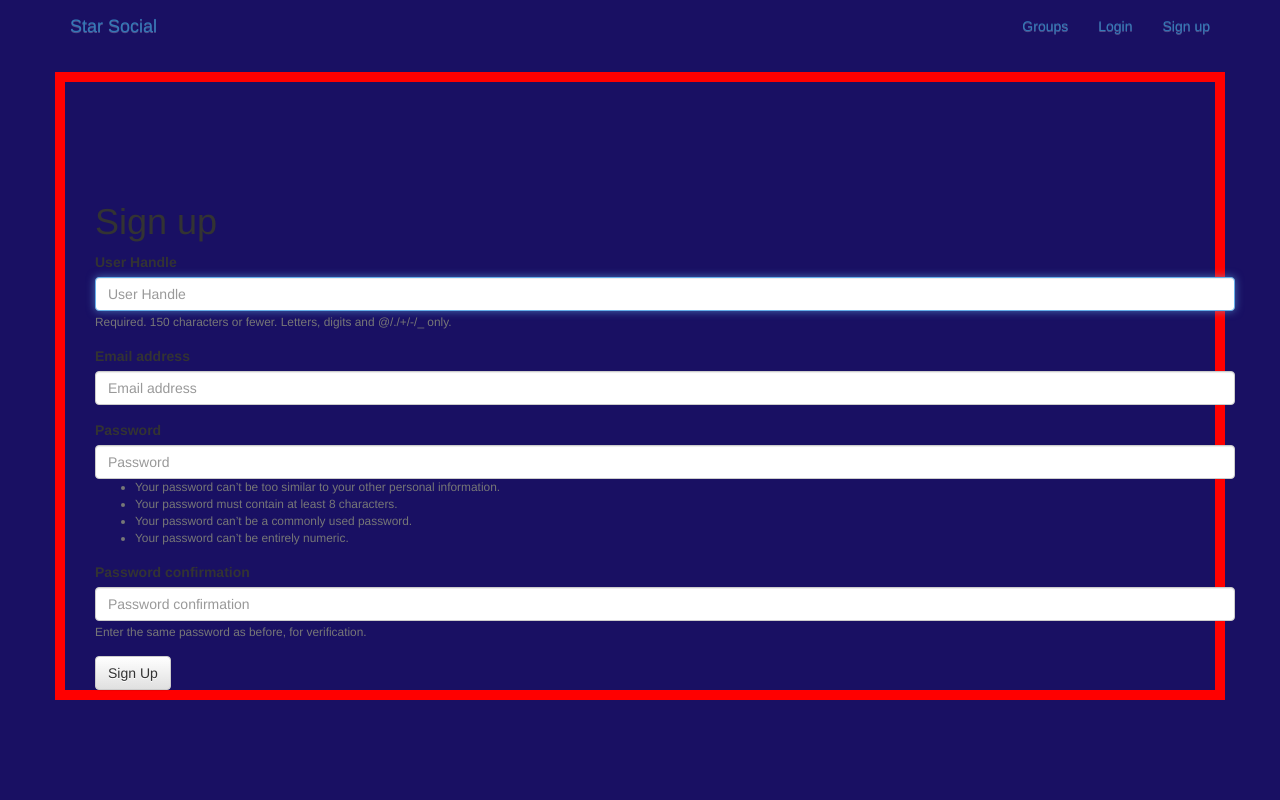
After one commit to the-n3rdman/django-deployment-example, a Django app: page /accounts/signup/ in a window 1280 px wide. The commit adds this page. Run offline with Django 4.2, Linux system fonts and the light colour scheme; some libraries are stand-ins or nearby versions.

```diff
--- /dev/null
+++ b/smclone/accounts/forms.py
@@ -0,0 +1,15 @@
+from django.contrib.auth import get_user_model
+from django.contrib.auth.forms import UserCreationForm
+
+
+class UserRegistrationForm(UserCreationForm):
+
+    class Meta:
+        fields = ['username', 'email', 'password1', 'password2']
+        model = get_user_model()
+
+    def __init__(self, *args, **kwargs):
+        super().__init__(*args, **kwargs)
+
+        self.fields['username'].label = 'User Handle'
+        self.fields['email'].label = 'Email address'
--- /dev/null
+++ b/smclone/accounts/templates/accounts/signup.html
@@ -0,0 +1,13 @@
+{% extends 'base.html' %}
+{% load bootstrap3 %}
+
+{% block content %}
+  <div class="container">
+    <h1>Sign up</h1>
+    <form method="POST">
+      {% csrf_token %}
+      {% bootstrap_form form %}
+      <input type="submit" class="btn btn-default" value="Sign Up">
+    </form>
+  </div>
+{% endblock %}
--- /dev/null
+++ b/smclone/accounts/urls.py
@@ -0,0 +1,11 @@
+from django.urls import re_path
+from django.contrib.auth import views as auth_views
+from . import views
+
+app_name = 'accounts'
+
+urlpatterns = [
+    re_path(r'login/$', auth_views.LoginView.as_view(template_name = 'accounts/login.html'), name = 'login'),
+    re_path(r'logout/$', auth_views.LogoutView.as_view(), name = 'logout'),
+    re_path(r'signup/$', views.SignUp.as_view(), name = 'signup'),
+]
--- a/smclone/accounts/views.py
+++ b/smclone/accounts/views.py
@@ -1,3 +1,12 @@
 from django.shortcuts import render
+from django.urls import reverse_lazy
+from django.views.generic import CreateView
 
+from . import forms
 # Create your views here.
+
+class SignUp(CreateView):
+
+    form_class = forms.UserRegistrationForm
+    success_url = reverse_lazy('login')
+    template_name = 'accounts/signup.html'
--- a/smclone/smclone/settings.py
+++ b/smclone/smclone/settings.py
@@ -39,6 +39,7 @@ INSTALLED_APPS = [
     'django.contrib.sessions',
     'django.contrib.messages',
     'django.contrib.staticfiles',
+    'bootstrap3',
     'accounts',
 ]
 
@@ -124,3 +125,6 @@ STATICFILES_DIR = [os.path.join(BASE_DIR, 'static')]
 # https://docs.djangoproject.com/en/4.0/ref/settings/#default-auto-field
 
 DEFAULT_AUTO_FIELD = 'django.db.models.BigAutoField'
+
+LOGIN_REDIRECT_URL = 'test'
+LOGOUT_REDIRECT_URL = 'thanks'
--- a/smclone/smclone/urls.py
+++ b/smclone/smclone/urls.py
@@ -20,4 +20,8 @@ from . import views
 urlpatterns = [
     path('admin/', admin.site.urls),
     re_path(r'^$', views.HomePage.as_view(), name = 'homepage'),
+    re_path(r'^accounts/', include('accounts.urls', namespace='accounts')),
+    re_path(r'^accounts/', include('django.contrib.auth.urls')),
+    re_path(r'^test/$', views.TestPage.as_view(), name = 'test'),
+    re_path(r'^thanks/$', views.ThanksPage.as_view(), name = 'thanks'),
 ]
--- a/smclone/smclone/views.py
+++ b/smclone/smclone/views.py
@@ -2,3 +2,9 @@ from django.views.generic import TemplateView
 
 class HomePage(TemplateView):
     template_name = 'index.html'
+
+class TestPage(TemplateView):
+    template_name = 'test.html'
+
+class ThanksPage(TemplateView):
+    template_name = 'thanks.html'
--- a/smclone/static/css/master.css
+++ b/smclone/static/css/master.css
@@ -0,0 +1,26 @@
+.mycontent{
+  padding-top: 100px;
+ border: 10px solid red;
+}
+
+html,
+body {
+  height: 100%;
+  width: 100%;
+  overflow: hidden;
+  background: #191063;
+  margin: 0;
+}
+
+
+#note {
+  position: absolute;
+  color: rgba(249,241,204,1);
+  left: 0;
+  right: 0;
+  bottom: 20px;
+  margin: auto;
+  text-align: center;
+  user-select: none;
+  font-family: Arial;
+}
--- a/smclone/templates/base.html
+++ b/smclone/templates/base.html
@@ -1,11 +1,46 @@
 <!DOCTYPE html>
+{% load static %}
 <html lang="en" dir="ltr">
   <head>
     <meta charset="utf-8">
-    <title></title>
+    <title>Star Social</title>
+
+    <link rel="stylesheet" href="https://maxcdn.bootstrapcdn.com/bootstrap/3.3.7/css/bootstrap.min.css" integrity="sha384-BVYiiSIFeK1dGmJRAkycuHAHRg32OmUcww7on3RYdg4Va+PmSTsz/K68vbdEjh4u" crossorigin="anonymous">
+
+    <!-- Optional theme -->
+    <link rel="stylesheet" href="https://maxcdn.bootstrapcdn.com/bootstrap/3.3.7/css/bootstrap-theme.min.css" integrity="sha384-rHyoN1iRsVXV4nD0JutlnGaslCJuC7uwjduW9SVrLvRYooPp2bWYgmgJQIXwl/Sp" crossorigin="anonymous">
+
+    <!-- Latest compiled and minified JavaScript -->
+    <script src="https://maxcdn.bootstrapcdn.com/bootstrap/3.3.7/js/bootstrap.min.js" integrity="sha384-Tc5IQib027qvyjSMfHjOMaLkfuWVxZxUPnCJA7l2mCWNIpG9mGCD8wGNIcPD7Txa" crossorigin="anonymous"></script>
+
+
+    <link href="https://fonts.googleapis.com/css?family=Montserrat" rel="stylesheet">
+
+    <link rel="stylesheet" href="{% static 'smclone/css/master.css'%}">
+
   </head>
   <body>
-    {% block content %}
-    {% endblock %}
+
+    <nav class="navbar mynav" role="navigation" id="navbar">
+      <div class="container">
+        <a class="navbar-brand mynav" href="{% url 'homepage' %}">Star Social</a>
+        <ul class="nav navbar-nav navbar-right">
+          {% if user.is_authenticated %}
+            <li><a href="#">Post</a></li>
+            <li><a href="#">Groups</a></li>
+            <li><a href="#">Create Group</a></li>
+            <li><a href="{% url 'accounts:logout' %}">Logout</a></li>
+          {% else %}
+            <li><a href="#">Groups</a></li>
+            <li><a href="{% url 'accounts:login' %}">Login</a></li>
+            <li><a href="{% url 'accounts:signup' %}">Sign up</a></li>
+          {% endif %}
+        </ul>
+      </div>
+    </nav>
+    <div class="container mycontent">
+      {% block content %}
+      {% endblock %}
+    </div>
   </body>
 </html>
--- /dev/null
+++ b/smclone/templates/test.html
@@ -0,0 +1,5 @@
+{% extends 'base.html' %}
+
+{% block content %}
+  <h1>You are now logged in.</h1>
+{% endblock %}
--- /dev/null
+++ b/smclone/templates/thanks.html
@@ -0,0 +1,5 @@
+{% extends 'base.html' %}
+
+{% block content %}
+  <h1>Thanks for visiting.</h1>
+{% endblock %}
```
Also changed, not shown: smclone/accounts/models.py (+6 -1 lines), smclone/accounts/templates/accounts/login.html (added, +13 -0 lines), smclone/accounts/migrations/0001_initial.py (added), smclone/db.sqlite3.
